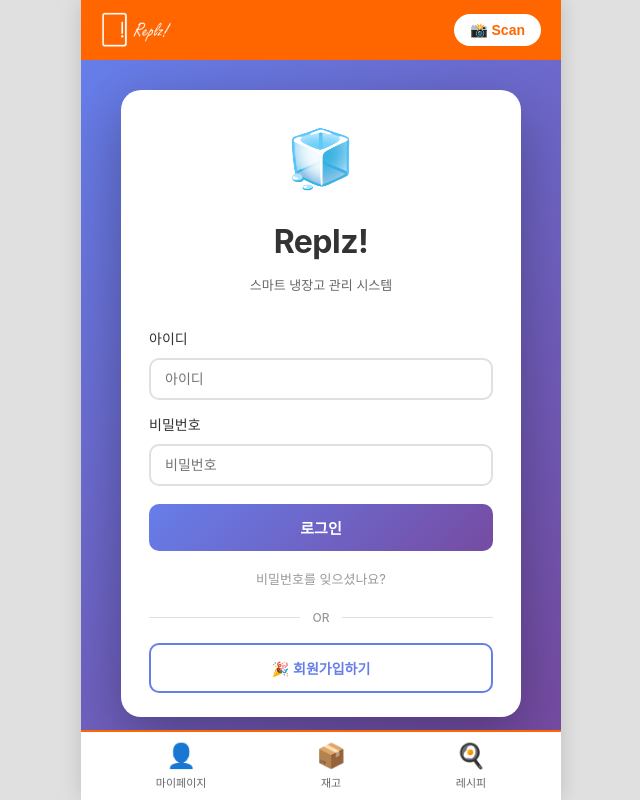
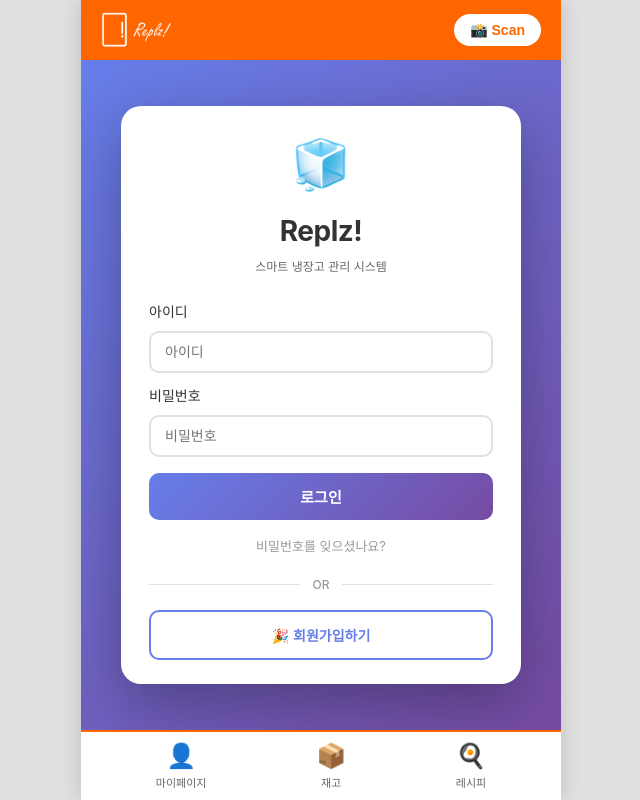
Before and after one commit to haltsh/replz-frontend, a Vue app: page /login in a window 1280 px wide. Shown: the whole page, without its empty margins (319-959 px from the left). Built offline with nearby package versions, Linux system fonts and the light colour scheme; no server answers; the HTML template or start-up script is replaced by a standard one.

Commit message:
changed name

```diff
--- a/src/pages/Login.vue
+++ b/src/pages/Login.vue
@@ -148,7 +148,7 @@ async function handleLogin() {
 .login-card {
   background: white;
   border-radius: 20px;
-  padding: 24px 28px;
+  padding: 20px 28px 24px 28px;
   width: 100%;
   max-width: 400px;
   box-shadow: 0 20px 60px rgba(0, 0, 0, 0.3);
@@ -156,21 +156,21 @@ async function handleLogin() {
 
 .logo {
   text-align: center;
-  margin-bottom: 32px;
+  margin-bottom: 24px;
   display: flex;
   flex-direction: column;
   align-items: center;
-  gap: 8px;
+  gap: 4px;
 }
 
 .icon {
-  font-size: 56px;
-  margin-bottom: 4px;
+  font-size: 48px;
+  margin-bottom: 2px;
 }
 
 .logo h1 {
   margin: 0;
-  font-size: 32px;
+  font-size: 28px;
   color: #333;
   font-weight: 700;
   letter-spacing: -0.5px;
@@ -179,14 +179,14 @@ async function handleLogin() {
 .logo p {
   margin: 0;
   color: #666;
-  font-size: 13px;
+  font-size: 12px;
 }
 
 .login-form {
   display: flex;
   flex-direction: column;
-  gap: 14px;
-  margin-bottom: 16px;
+  gap: 12px;
+  margin-bottom: 14px;
 }
 
 .form-group {
```
